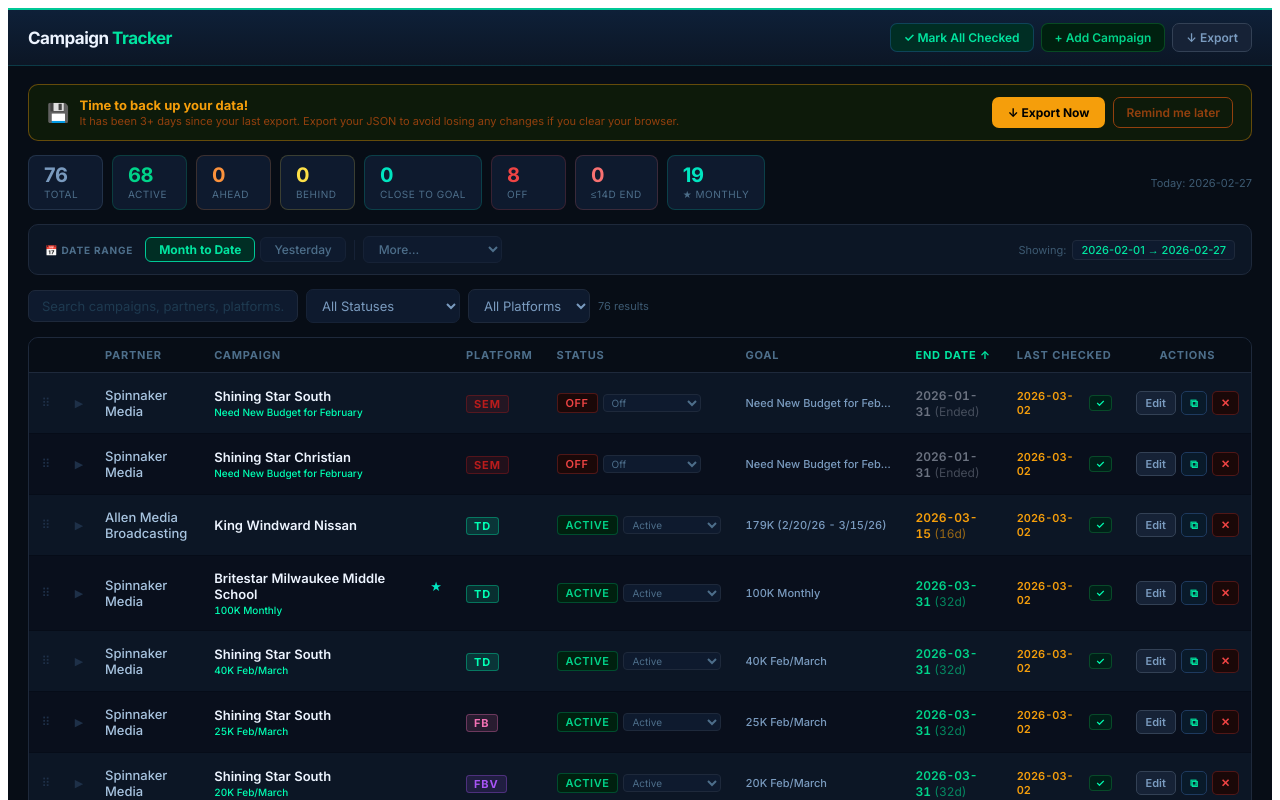
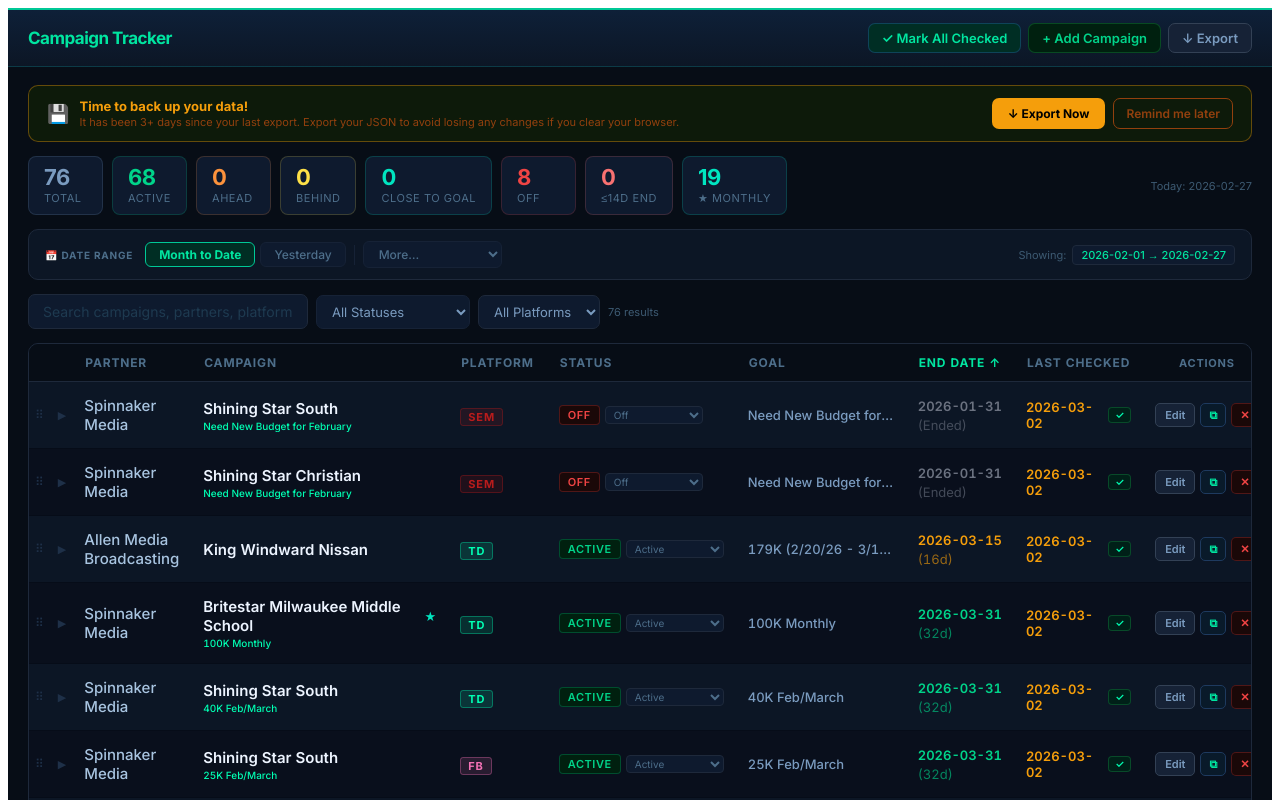
Before and after one commit to agagan-oss/Campaign-Tracker-, a React (Vite) app: page / in a window 1280 px wide. Shown: the top 800 px of the page. Built offline with nearby package versions, Linux system fonts and the light colour scheme.

Commit message:
Update App.jsx

```diff
--- a/src/App.jsx
+++ b/src/App.jsx
@@ -67,7 +67,7 @@ function PlatformTag({ p }) {
 function EndChip({ d }) {
   const days = getDaysLeft(d);
   const col = days<0?"#6b7280":days<=14?"#ef4444":days<=30?"#f59e0b":"#00d48a";
-  return <span style={{ color:col, fontSize:12, fontFamily:"Inter,sans-serif", fontWeight:600, fontVariantNumeric:"tabular-nums" }}>{d} <span style={{opacity:.6,fontWeight:400}}>({days<0?"Ended":days===0?"Today":`${days}d`})</span></span>;
+  return <span style={{ color:col, fontSize:13, fontFamily:"Inter,sans-serif", fontWeight:600, fontVariantNumeric:"tabular-nums" }}>{d} <span style={{opacity:.6,fontWeight:400}}>({days<0?"Ended":days===0?"Today":`${days}d`})</span></span>;
 }
 
 function MetricPill({ label, value, color, prefix="", suffix="" }) {
@@ -416,14 +416,14 @@ export default function App() {
   const sort = k=>{ if(sortKey===k)setSortDir(d=>d==="asc"?"desc":"asc"); else{setSortKey(k);setSortDir("asc");} };
 
   const TH = ({k,label,style={}}) => (
-    <th onClick={()=>k&&sort(k)} style={{ padding:"10px 12px", textAlign:"left", fontSize:11, fontWeight:700, color:sortKey===k?"#00e5a0":"#4d6e8a", textTransform:"uppercase", letterSpacing:"0.07em", whiteSpace:"nowrap", cursor:k?"pointer":"default", userSelect:"none", borderBottom:"1px solid #1e293b", ...style }}>
+    <th onClick={()=>k&&sort(k)} style={{ padding:"11px 13px", textAlign:"left", fontSize:12, fontWeight:700, color:sortKey===k?"#00e5a0":"#4d6e8a", textTransform:"uppercase", letterSpacing:"0.07em", whiteSpace:"nowrap", cursor:k?"pointer":"default", userSelect:"none", borderBottom:"1px solid #1e293b", ...style }}>
       {label}{sortKey===k?(sortDir==="asc"?" ↑":" ↓"):""}
     </th>
   );
   const TD = ({children,style={}}) => <td style={{ padding:"14px 12px", borderBottom:"1px solid #060c18", verticalAlign:"middle", ...style }}>{children}</td>;
 
   return (
-    <div style={{ minHeight:"100vh", background:"#070d16", fontFamily:"'Inter','Segoe UI',system-ui,sans-serif", color:"#d8eaf8", fontSize:13 }}>
+    <div style={{ minHeight:"100vh", background:"#070d16", fontFamily:"'Inter','Segoe UI',system-ui,sans-serif", color:"#d8eaf8", fontSize:15 }}>
       <style>{`
         @import url('https://fonts.googleapis.com/css2?family=Inter:wght@400;500;600;700&family=Inter+Tight:wght@600;700&display=swap');
         *{box-sizing:border-box;}
@@ -446,13 +446,13 @@ export default function App() {
       <div style={{ background:"linear-gradient(180deg,#0e2038 0%,#0c1625 100%)", borderBottom:"1px solid #00c89628", borderTop:"2px solid #00c896", padding:"13px 20px", position:"sticky", top:0, zIndex:50 }}>
         <div style={{ maxWidth:1600, margin:"0 auto", display:"flex", justifyContent:"space-between", alignItems:"center", flexWrap:"wrap", gap:10 }}>
           <div style={{ display:"flex", alignItems:"center", gap:10 }}>
-            <span style={{ fontSize:17, fontWeight:800, color:"#edf4ff", letterSpacing:"-0.03em" }}>Campaign <span style={{color:"#00e5a0"}}>Tracker</span></span>
+            <span style={{ fontSize:17, fontWeight:800, color:"#00e5a0", letterSpacing:"-0.03em" }}>Campaign Tracker</span>
             <span style={{ fontSize:11, padding:"2px 7px", borderRadius:4, background:saved?"#00200f":"transparent", color:saved?"#00d48a":"transparent", border:saved?"1px solid #22c55e40":"1px solid transparent", transition:"all .3s", fontWeight:600 }}>✓ Saved</span>
           </div>
           <div style={{ display:"flex", gap:7, flexWrap:"wrap" }}>
-            <button onClick={()=>setCampaigns(cs=>cs.map(c=>({...c,lastChecked:today})))} style={{ background:"#002e24", border:"1px solid #3b82f640", borderRadius:7, padding:"6px 13px", color:"#00e5a0", fontWeight:600, fontSize:12, cursor:"pointer" }}>✓ Mark All Checked</button>
-            <button onClick={()=>setShowAdd(true)} style={{ background:"#00200f", border:"1px solid #22c55e40", borderRadius:7, padding:"6px 13px", color:"#00d48a", fontWeight:600, fontSize:12, cursor:"pointer" }}>+ Add Campaign</button>
-            <button onClick={()=>{ const b=new Blob([JSON.stringify({campaigns,exportDate:new Date().toISOString()},null,2)],{type:"application/json"}); const a=document.createElement("a"); a.href=URL.createObjectURL(b); a.download=`campaign-tracker-${today}.json`; a.click(); localStorage.setItem(EXPORT_KEY, Date.now().toString()); setShowExportReminder(false); }} style={{ background:"#162236", border:"1px solid #334155", borderRadius:7, padding:"6px 13px", color:"#7a9bbf", fontWeight:600, fontSize:12, cursor:"pointer" }}>↓ Export</button>
+            <button onClick={()=>setCampaigns(cs=>cs.map(c=>({...c,lastChecked:today})))} style={{ background:"#002e24", border:"1px solid #3b82f640", borderRadius:7, padding:"6px 13px", color:"#00e5a0", fontWeight:600, fontSize:13, cursor:"pointer" }}>✓ Mark All Checked</button>
+            <button onClick={()=>setShowAdd(true)} style={{ background:"#00200f", border:"1px solid #22c55e40", borderRadius:7, padding:"6px 13px", color:"#00d48a", fontWeight:600, fontSize:13, cursor:"pointer" }}>+ Add Campaign</button>
+            <button onClick={()=>{ const b=new Blob([JSON.stringify({campaigns,exportDate:new Date().toISOString()},null,2)],{type:"application/json"}); const a=document.createElement("a"); a.href=URL.createObjectURL(b); a.download=`campaign-tracker-${today}.json`; a.click(); localStorage.setItem(EXPORT_KEY, Date.now().toString()); setShowExportReminder(false); }} style={{ background:"#162236", border:"1px solid #334155", borderRadius:7, padding:"6px 13px", color:"#7a9bbf", fontWeight:600, fontSize:13, cursor:"pointer" }}>↓ Export</button>
           </div>
         </div>
       </div>
@@ -482,8 +482,8 @@ export default function App() {
         <div style={{ display:"flex", gap:9, flexWrap:"wrap", marginBottom:14 }}>
           {[{label:"Total",val:stats.total,color:"#7a9bbf"},{label:"Active",val:stats.active,color:"#00d48a"},{label:"Ahead",val:stats.ahead,color:"#fb923c"},{label:"Behind",val:stats.behind,color:"#fde047"},{label:"Close to Goal",val:stats.closeToGoal,color:"#00e5c0"},{label:"Off",val:stats.off,color:"#ef4444"},{label:"≤14d End",val:stats.soon,color:"#f87171"},{label:"★ Monthly",val:stats.monthlyFlights,color:"#00e5c0"}].map(s=>(
             <div key={s.label} style={{ background:"#0e1a2e", border:`1px solid ${s.color}30`, borderRadius:8, padding:"9px 15px", minWidth:75 }}>
-              <div style={{ fontSize:20, fontWeight:800, color:s.color, lineHeight:1, letterSpacing:"-0.02em" }}>{s.val}</div>
-              <div style={{ fontSize:10, color:"#4d6e8a", marginTop:3, textTransform:"uppercase", letterSpacing:"0.05em" }}>{s.label}</div>
+              <div style={{ fontSize:22, fontWeight:800, color:s.color, lineHeight:1, letterSpacing:"-0.02em" }}>{s.val}</div>
+              <div style={{ fontSize:11, color:"#4d6e8a", marginTop:3, textTransform:"uppercase", letterSpacing:"0.05em" }}>{s.label}</div>
             </div>
           ))}
           <div style={{ marginLeft:"auto", alignSelf:"center", fontSize:11, color:"#3d5a72" }}>Today: {today}</div>
@@ -495,7 +495,7 @@ export default function App() {
         {/* Filters */}
         <div style={{ display:"flex", gap:8, flexWrap:"wrap", alignItems:"center", marginBottom:14 }}>
           <input value={search} onChange={e=>setSearch(e.target.value)} placeholder="Search campaigns, partners, platforms…"
-            style={{ background:"#0e1a2e", border:"1px solid #1e293b", borderRadius:7, padding:"7px 13px", color:"#d8eaf8", fontSize:13, width:270 }}/>
+            style={{ background:"#0e1a2e", border:"1px solid #1e293b", borderRadius:7, padding:"8px 14px", color:"#d8eaf8", fontSize:14, width:280 }}/>
           <select value={fStatus !== "all" ? fStatus : (fMonthly ? "__monthly__" : "all")} onChange={e=>{ if(e.target.value==="__monthly__"){ setFMonthly(true); setFStatus("all"); } else { setFMonthly(false); setFStatus(e.target.value); } }} style={{ background:"#0e1a2e", border:`1px solid ${fMonthly?"#00e5c0":"#162236"}`, borderRadius:7, padding:"7px 11px", color: fMonthly?"#00e5c0":"#7a9bbf", fontSize:13, fontWeight: fMonthly?700:400 }}>
             <option value="all">All Statuses</option>
             {Object.entries(STATUS_CFG).map(([k,v])=><option key={k} value={k}>{v.label}</option>)}
@@ -612,14 +612,14 @@ export default function App() {
                         </TD>
 
                         <TD style={{maxWidth:170}}>
-                          <span style={{ color:"#7a9bbf", fontFamily:"Inter,sans-serif", fontSize:11, display:"block", fontWeight:500, overflow:"hidden", textOverflow:"ellipsis", whiteSpace:"nowrap", maxWidth:160 }} title={c.goal}>{c.goal}</span>
+                          <span style={{ color:"#7a9bbf", fontFamily:"Inter,sans-serif", fontSize:13, display:"block", fontWeight:500, overflow:"hidden", textOverflow:"ellipsis", whiteSpace:"nowrap", maxWidth:160 }} title={c.goal}>{c.goal}</span>
                         </TD>
 
                         <TD><EndChip d={c.endDate}/></TD>
 
                         <TD>
                           <div style={{ display:"flex", alignItems:"center", gap:6 }}>
-                            <span style={{ fontFamily:"Inter,sans-serif", fontSize:11, color:stale?"#f59e0b":"#00d48a", fontWeight:stale?600:400 }}>{c.lastChecked}</span>
+                            <span style={{ fontFamily:"Inter,sans-serif", fontSize:13, color:stale?"#f59e0b":"#00d48a", fontWeight:stale?600:400 }}>{c.lastChecked}</span>
                             {stale && (
                               <button onClick={()=>updateCampaign({...c,lastChecked:today})} style={{ background:"#002018", border:"1px solid #22c55e40", borderRadius:4, color:"#00ffb3", fontSize:10, padding:"1px 6px", cursor:"pointer", fontWeight:700 }}>✓</button>
                             )}
```
